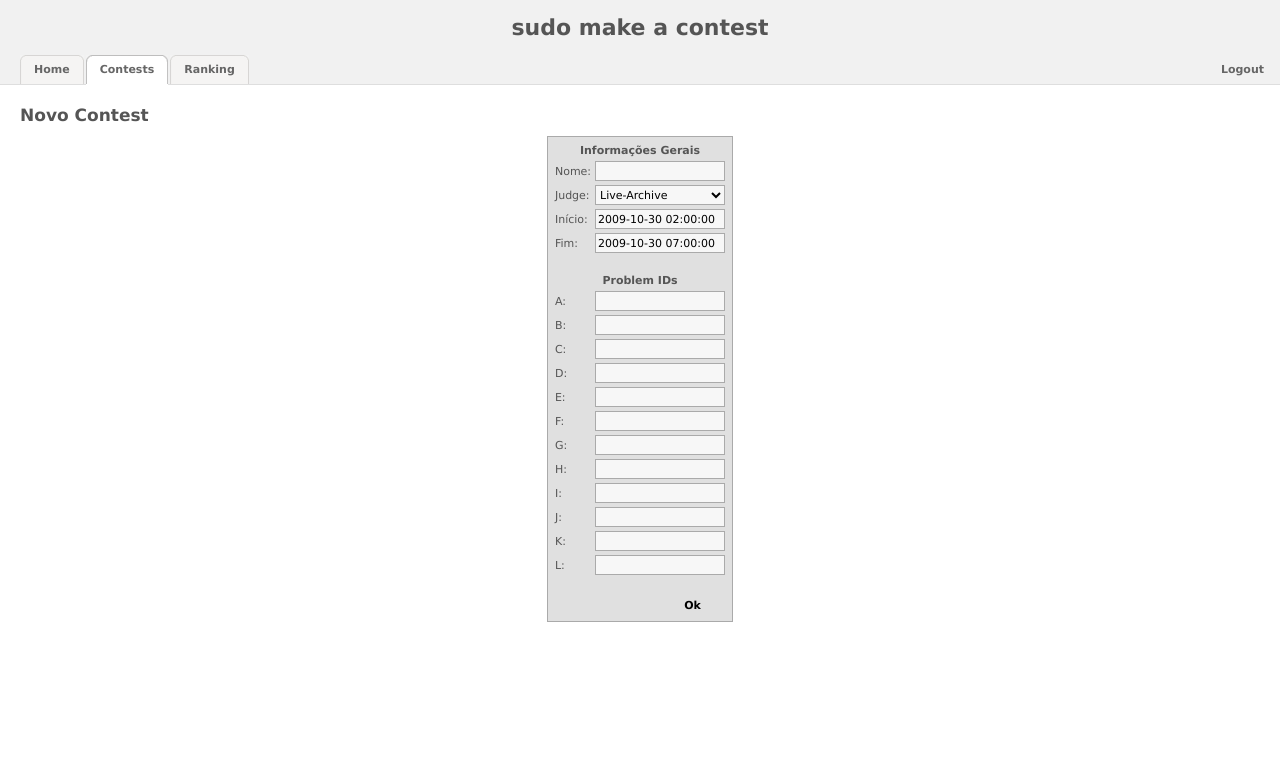
After one commit to luizribeiro/smaco.old, a PHP site: page /newcontest.php in a window 1280 px wide. The commit adds this page. Shown: the top 779 px of the page. Run offline with PHP 8.4, Linux system fonts and the light colour scheme; the visitor is signed in with stand-in values (Sample User, id 1).

Commit message:
Uma penca de coisas na interface web

```diff
--- /dev/null
+++ b/web/newcontest.php
@@ -0,0 +1,91 @@
+<?php
+include("inc/db.inc.php");
+
+define("MAX_PROBLEMS", 12);
+
+session_start();
+if(!session_is_registered("smacoid")) header("Location: index.php?msg=require");
+if($_SESSION["smacoaccess"] > 10) header("Location: home.php");
+
+if(isset($_POST["submit"])) {
+	$r = mysql_query("INSERT INTO `contests` (`nome`, `judgeid`, `inicio`, `fim`) VALUES ('".$_POST["nome"]."', ".$_POST["judgeid"].", '".$_POST["inicio"]."', '".$_POST["fim"]."');");
+	if($r) {
+		$contestid = mysql_insert_id();
+		for($i = 0; !empty($_POST["id".$i]) && $i < MAX_PROBLEMS; $i++)
+			mysql_query("INSERT INTO `problems` (`contestid`, `problemid`, `name`) VALUES ('".$contestid."', '".$_POST["id".$i]."', '".chr($i + 65)."');");
+		$msg = "Contest criado com sucesso.";
+	} else {
+		$msg = "Erro criando contest: ".mysql_error();
+	}
+}
+?>
+<html>
+<head>
+	<title>sudo make a contest</title>
+	<meta http-equiv="content-type" content="text/html; charset=UTF-8" />
+	<link rel="stylesheet" type="text/css" href="style.css" />
+</head>
+<body class="content">
+	<div id="header">
+		<h1>sudo make a contest</h1>
+<?php
+include("tabs.php");
+?>
+	</div>
+	<div id="content">
+		<h1>Novo Contest</h1>
+<?php
+if(isset($msg)) {
+	echo "		<p>".$msg."</p>\n";
+} else {
+?>
+		<form name="login" method="post" action="newcontest.php">
+			<table class="form">
+				<tr>
+					<td colspan="2" style="text-align: center;"><b>Informações Gerais</b></td>
+				</tr>
+				<tr>
+					<td>Nome:</td>
+					<td><input type="text" name="nome" /></td>
+				</tr>
+				<tr>
+					<td>Judge:</td>
+					<td>
+						<select name="judgeid">
+							<option value="0">Live-Archive</option>
+							<option value="1">UVa</option>
+						</select>
+					</td>
+				</tr>
+				<tr>
+					<td>Início:</td>
+					<td><input type="text" name="inicio" value="2009-10-30 02:00:00" /></td>
+				</tr>
+				<tr>
+					<td>Fim:</td>
+					<td><input type="text" name="fim" value="2009-10-30 07:00:00" /></td>
+				</tr>
+				<tr><td colspan="2">&nbsp;</td></tr>
+				<tr>
+					<td colspan="2" style="text-align: center;"><b>Problem IDs</b></td>
+				</tr>
+<?php
+for($i = 0; $i < MAX_PROBLEMS; $i++) {
+	echo "				<tr>\n";
+	echo "					<td>".chr($i + 65).":</td>\n";
+	echo "					<td><input type=\"text\" name=\"id".$i."\" /></td>\n";
+	echo "				</tr>\n";
+}
+?>
+				<tr><td colspan="2">&nbsp;</td></tr>
+				<tr>
+					<td align="right" colspan="2"><input type="submit" name="submit" class="button" value="Ok" /></td>
+				</tr>
+			</table>
+		</form>
+<?php
+}
+?>
+	</div>
+</body>
+</html>
--- a/web/style.css
+++ b/web/style.css
@@ -1,6 +1,7 @@
 body {
 	font-family: Verdana, Arial, Helvetica, sans-serif;
 	font-size: 11px;
+	color: #555555;
 }
 
 body.login {
@@ -14,6 +15,7 @@ body.content {
 
 a {
 	color: #790000;
+	text-decoration: none;
 }
 
 a:hover {
@@ -24,18 +26,30 @@ a:hover {
 table.form {
 	border: 1px #aaaaaa solid;
 	background: #e0e0e0;
-	padding: 4;
-	font-size: 10px;
+	padding: 4px;
+	font-size: 11px;
 	color: #555555;
+	margin-left: auto;
+	margin-right: auto;
 }
 
 table.form input {
 	border: 1px solid #aaaaaa;
 	background-color: #f7f7f7;
 	font-family: Verdana, Arial, Helvetica, sans-serif;
-	font-size: 10px;
+	font-size: 11px;
 	width: 130px;
-	height: 18px;
+	height: 20px;
+	margin: 0px;
+}
+
+table.form select {
+	border: 1px solid #aaaaaa;
+	background-color: #f7f7f7;
+	font-family: Verdana, Arial, Helvetica, sans-serif;
+	font-size: 11px;
+	width: 130px;
+	height: 20px;
 	margin: 0px;
 }
 
@@ -43,8 +57,47 @@ table.form input.button {
 	width: 65px;
 	height: 18px;
 	border: 0px;
+	font-size: 11px;
 	background-color: #e0e0e0;
 	font-weight: bold;
+}
+
+table.default {
+	border: 1px #aaaaaa solid;
+	border-collapse: collapse;
+	background: #e0e0e0;
+	font-size: 11px;
+	border-spacing: 0px;
+	margin-left: auto;
+	margin-right: auto;
+}
+
+table.default thead {
+	background: #d0d0d0;
+	font-weight: bold;
+	text-align: center;
+}
+
+table.default thead a {
+	display: block;
+	width: 100%;
+	height: 100%;
+	text-decoration: none;
+}
+
+table.default thead img {
+	border: 0px;
+	vertical-align: middle;
+}
+
+table.default tbody tr:nth-child(odd) {
+	background: #efefef;
+}
+
+table.default td {
+	padding: 4px;
+	border-left: 1px dashed #aaaaaa;
+	border-right: 1px dashed #aaaaaa;
 }
 
 p.error {
@@ -64,9 +117,14 @@ p.error {
 }
 
 #content {
-	padding: 20px;
+	margin: 20px;
 	background-color: #ffffff;
 	text-align: left;
+}
+
+#content h1 {
+	font-size: 17px;
+	font-weight: bold;
 }
 
 /************************************
--- a/web/tabs.php
+++ b/web/tabs.php
@@ -1,16 +1,18 @@
 <?php
 $tfiles = array(
 	array("home.php"),
-	array("contests.php"),
+	array("contests.php", "newcontest.php", "scoreboard.php"),
 	array("ranking.php"),
-	array("options.php"),
-	array("help.php"));
+//	array("options.php"),
+//	array("help.php"),
+);
 $tnames = array(
 	"Home",
 	"Contests",
 	"Ranking",
-	"Opções",
-	"Ajuda");
+//	"Opções",
+//	"Ajuda",
+);
 
 $self = $_SERVER["PHP_SELF"];
 $parts = explode("/", $self);
```
Also changed, not shown: web/contests.php (+32 -1 lines), web/inc/judges.inc.php (added, +10 -0 lines), web/index.php (+4 -3 lines), web/ranking.php (added, +46 -0 lines), web/scoreboard.php (added, +91 -0 lines), web/img/balloon_0.png (added), web/img/balloon_1.png (added), web/img/balloon_10.png (added), web/img/balloon_11.png (added), web/img/balloon_2.png (added), web/img/balloon_3.png (added), web/img/balloon_4.png (added), web/img/balloon_5.png (added), web/img/balloon_6.png (added), 3 more files.
